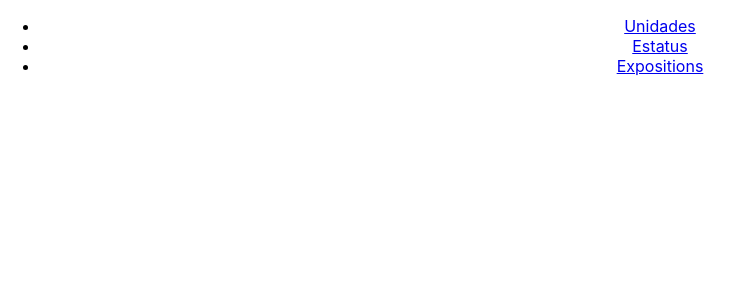
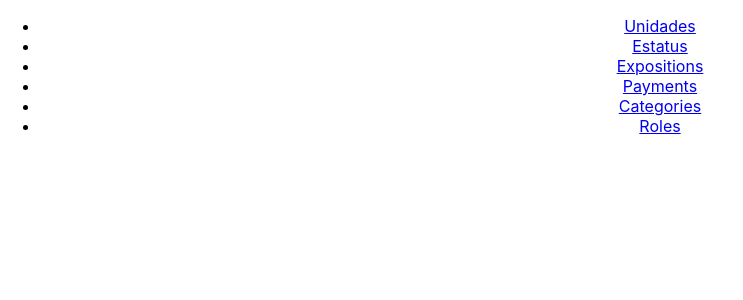
Before and after one commit to LucaGelmini/Dashboard-Bolson-Verde, a React (Create React App) app: page / in a window 1280 px wide. Shown: the top 300 px of the page, without its empty margins (0-743 px from the left). Built offline with nearby package versions, Linux system fonts and the light colour scheme; no server answers.

Commit message:
Inserción de tablas secundarias restantes

```diff
--- a/src/components/Element.js
+++ b/src/components/Element.js
@@ -10,7 +10,7 @@ const Element = ({item, llave='type'}) => {
   })
   console.log(listaMostrar);
   const impresionDatos = ()=>{
-    if(llave=='type'){
+    if(llave==='type'){
       return listaMostrar.products.map((product,idx)=> <p key={idx}>{product.name?? 'No hay productos'}</p>)
     }else{
       return listaMostrar.cartsOrders.map((product,idx)=>{
--- a/src/components/PrincipalTablasSecundarias.js
+++ b/src/components/PrincipalTablasSecundarias.js
@@ -1,17 +1,20 @@
 import React, {useState, useEffect} from 'react'
-import {Routes, Route,Link} from 'react-router-dom'
-import { FetchingDatos } from '../js/FetchingDatos'
+import {Routes,Route,Link} from 'react-router-dom'
+import { FetchingDatos } from '../utils/FetchingDatos'
 import TablaSecundaria from './TablasSecundaria'
 
 const PrincipalTablasSecundarias = () => {
   const [datos,setDatos] = useState([])
   useEffect(()=>{
-
     const fetchUnidades = FetchingDatos('unidad')
     const fetchEstatus = FetchingDatos('estatus')
     const fetchExpositions = FetchingDatos('expositions')
-    const data = Promise.all([fetchUnidades,fetchEstatus,fetchExpositions])
+    const fetchPayments = FetchingDatos('payments')
+    const fetchCategories = FetchingDatos('categories')
+    const fetchRoles = FetchingDatos('roles')
+    const data = Promise.all([fetchUnidades,fetchEstatus,fetchExpositions,fetchPayments,fetchCategories,fetchRoles])
     data.then(res =>{
+      console.log(res)
       setDatos(res)
       })
   },[])
@@ -23,6 +26,9 @@ const PrincipalTablasSecundarias = () => {
             <li><Link to='/unidades'>Unidades</Link></li>
             <li><Link to='/estatus'>Estatus</Link></li>
             <li><Link to='/expositions'>Expositions</Link></li>
+            <li><Link to='/payments'>Payments</Link></li>
+            <li><Link to='/categories'>Categories</Link></li>
+            <li><Link to='/roles'>Roles</Link></li>
         </ul>
     <Routes>
         <Route
@@ -37,6 +43,18 @@ const PrincipalTablasSecundarias = () => {
         path='/expositions/*'
         element={<TablaSecundaria item='Expositions' unidades={datos[2]} llave='name'/>}
         />
+         <Route
+        path='/payments/*'
+        element={<TablaSecundaria item='Payments' unidades={datos[3]}/>}
+        />
+         <Route
+        path='/categories/*'
+        element={<TablaSecundaria item='Categories' unidades={datos[4]}/>}
+        />
+         <Route
+        path='/roles/*'
+        element={<TablaSecundaria item='Roles' unidades={datos[5]}/>}
+        />
 
     </Routes>
 
--- a/src/components/TablasSecundaria.js
+++ b/src/components/TablasSecundaria.js
@@ -1,6 +1,5 @@
 import React, {useEffect, useState} from 'react'
 import {Link,Routes,Route} from 'react-router-dom'
-import { FetchingDatos } from '../js/FetchingDatos'
 import Element from './Element'
 
 const TablaSecundaria = ({item, unidades,llave='type'}) => {
@@ -9,8 +8,7 @@ const informacion = unidades
 
   return (
     <div>
-        {item}:{informacion.data!=[] && informacion?.data?.map((unidad,idx) =>{
-
+        {item}:{informacion.data!==[] && informacion?.data?.map((unidad,idx) =>{
         return (<Link to={`/${item.toLowerCase()}/${unidad[llave]}`} key={idx}>
          <li >{ unidad[llave]}</li>
          </Link>)
--- a/src/js/FetchingDatos.js
+++ b/src/utils/FetchingDatos.js
@@ -1,10 +1,9 @@
-export const FetchingDatos = (endPoint,setItem) =>{
+export const FetchingDatos = (endPoint,setItem) => {
     return fetch(`http://localhost:3001/api/secundarias/${endPoint}`)
     .then(response =>{
         return response.json()
     })
     .then(respuesta =>{
-
         // setItem(respuesta)
         return respuesta
     })
```
